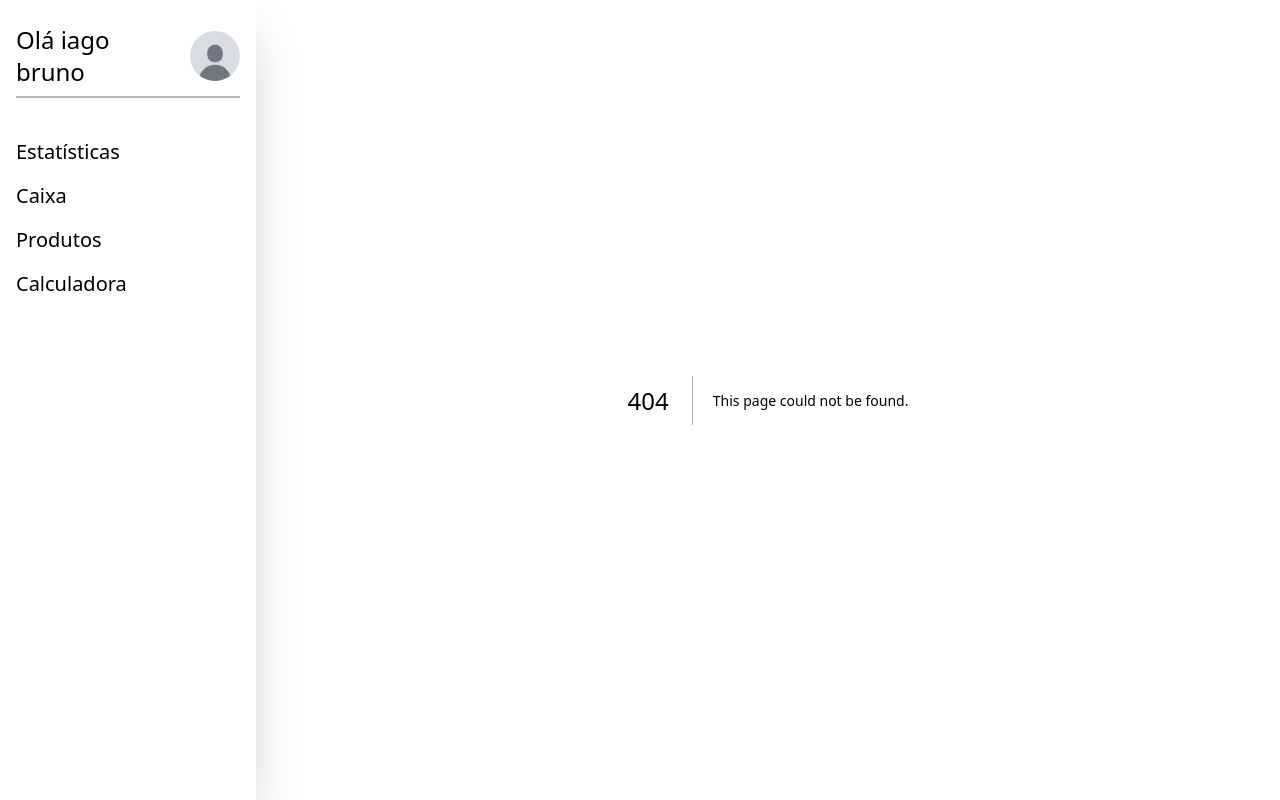
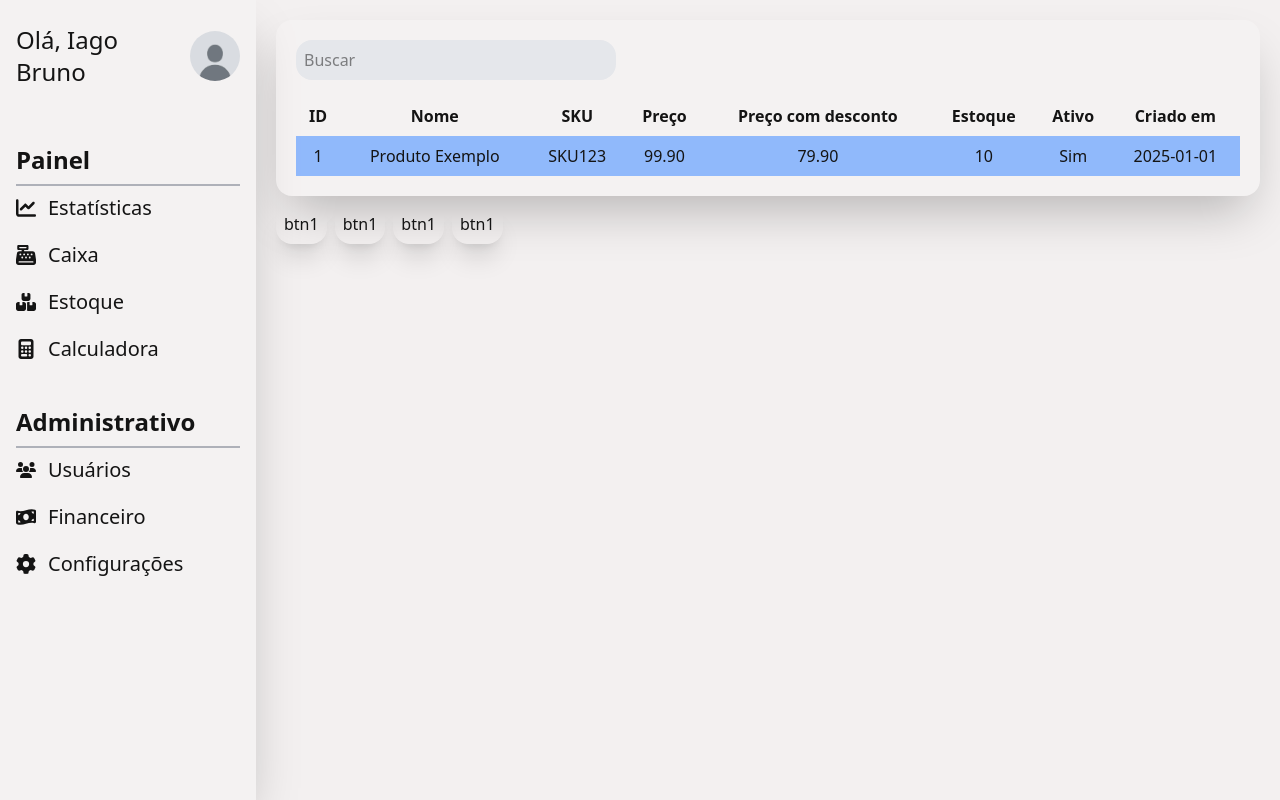
Before and after one commit to iago193/smart-stock-app, a Next.js app: page /products in a window 1280 px wide. Before the commit this address had no page. Built offline with nearby package versions, Linux system fonts and the light colour scheme.

Commit message:
area de produtos quase finalizada

```diff
--- /dev/null
+++ b/src/app/(private)/products/page.tsx
@@ -0,0 +1,57 @@
+export default function Product() {
+  const styleUl = "p-2";
+
+  return (
+    <section className="m-5">
+      <div className="w-full rounded-2xl bg-contentTheme shadow-2xl p-5">
+        <div className="w-80">
+          <input className="w-full p-2 rounded-2xl bg-gray-200 mb-4 outline-blue-300" type="search" placeholder="Buscar"/>
+        </div>
+        <div className="overflow-auto max-h-[50vh]">
+          <table className="w-full">
+            <thead className="text-center">
+              <tr>
+                <th className={styleUl}>ID</th>
+                <th className={styleUl}>Nome</th>
+                <th className={styleUl}>SKU</th>
+                <th className={styleUl}>Preço</th>
+                <th className={styleUl}>Preço com desconto</th>
+                <th className={styleUl}>Estoque</th>
+                <th className={styleUl}>Ativo</th>
+                <th className={styleUl}>Criado em</th>
+              </tr>
+            </thead>
+
+            <tbody className="text-center">
+              <tr className="odd:bg-blue-500/50 even:bg-transparent">
+                <td className={styleUl}>1</td>
+                <td className={styleUl}>Produto Exemplo</td>
+                <td className={styleUl}>SKU123</td>
+                <td className={styleUl}>99.90</td>
+                <td className={styleUl}>79.90</td>
+                <td className={styleUl}>10</td>
+                <td className={styleUl}>Sim</td>
+                <td className={styleUl}>2025-01-01</td>
+              </tr>
+            </tbody>
+          </table>
+        </div>
+      </div>
+
+      <div className="w-ful flex gap-2">
+        <button className="rounded-2xl p-2 mt-2 bg-contentTheme shadow-xl text-center">
+          btn1
+        </button>
+        <button className="rounded-2xl p-2 mt-2 bg-contentTheme shadow-xl text-center">
+          btn1
+        </button>
+        <button className="rounded-2xl p-2 mt-2 bg-contentTheme shadow-xl text-center">
+          btn1
+        </button>
+        <button className="rounded-2xl p-2 mt-2 bg-contentTheme shadow-xl text-center">
+          btn1
+        </button>
+      </div>
+    </section>
+  );
+}
--- /dev/null
+++ b/src/app/components/sidebar.tsx
@@ -0,0 +1,88 @@
+import Image from "next/image";
+import images from "../../assets";
+import {
+  FaGear,
+  FaChartLine,
+  FaCashRegister,
+  FaBoxesStacked,
+  FaCalculator,
+  FaUsers,
+  FaMoneyBillWave,
+} from "react-icons/fa6";
+import Link from "next/link";
+
+export default function SideBar() {
+  const linkStyle = 'inline-flex items-center gap-3 hover:text-primary transition'
+
+  return (
+    <aside className="bg-contentTheme shadow-2xl p-4 h-full">
+      {/* Usuário */}
+      <div className="flex justify-center items-center gap-4 mb-10 py-2 text-2xl">
+        <h2>Olá, Iago Bruno</h2>
+        <Image
+          src={images.imageDefault}
+          alt="Avatar do usuário"
+          width={50}
+          height={50}
+          className="rounded-full"
+        />
+      </div>
+
+      {/* Painel */}
+      <h3 className="text-2xl font-bold mt-5 mb-2 border-b-2 border-b-gray-500/50 py-2">
+        Painel
+      </h3>
+      <ul className="flex flex-col gap-4 text-xl">
+        <li>
+          <Link href="/" className={linkStyle}>
+            <FaChartLine />
+            Estatísticas
+          </Link>
+        </li>
+        <li>
+          <Link href="#" className={linkStyle}>
+            <FaCashRegister />
+            Caixa
+          </Link>
+        </li>
+        <li>
+          <Link href="/products" className={linkStyle}>
+            <FaBoxesStacked />
+            Estoque
+          </Link>
+        </li>
+        <li>
+          <Link href="#" className={linkStyle}>
+            <FaCalculator />
+            Calculadora
+          </Link>
+        </li>
+      </ul>
+
+      {/* Administrativo */}
+      <h3 className="text-2xl font-bold mt-8 mb-2 border-b-2 border-b-gray-500/50 py-2">
+        Administrativo
+      </h3>
+      <ul className="flex flex-col gap-4 text-xl">
+        <li>
+          <Link href="#" className={linkStyle}>
+            <FaUsers />
+            Usuários
+          </Link>
+        </li>
+        <li>
+          <Link href="#" className={linkStyle}>
+            <FaMoneyBillWave />
+            Financeiro
+          </Link>
+        </li>
+        <li>
+          <Link href="#" className={linkStyle}>
+            <FaGear />
+            Configurações
+          </Link>
+        </li>
+      </ul>
+    </aside>
+  );
+}
--- a/src/app/layout.tsx
+++ b/src/app/layout.tsx
@@ -1,5 +1,5 @@
 import type { Metadata } from "next";
-import SideBar from "@/components/sidebar";
+import SideBar from "@/app/components/sidebar";
 import "./globals.css";
 
 export const metadata: Metadata = {
--- a/src/app/page.tsx
+++ b/src/app/page.tsx
@@ -1,4 +1,5 @@
 import { HiCurrencyDollar, HiDocumentCurrencyDollar } from "react-icons/hi2";
+import { CgMoreVerticalAlt } from "react-icons/cg";
 import { FaRegCircle } from "react-icons/fa";
 import { CircularProgress } from "@/utils/circularProgress";
 
@@ -36,9 +37,7 @@ export default function Home() {
               Total de vendas esse mês
             </h2>
 
-            <p className="text-5xl font-bold">
-              {formattedCurrentValue}
-            </p>
+            <p className="text-5xl font-bold">{formattedCurrentValue}</p>
           </div>
 
           {/* MONTHLY SALES ESTIMATE (DESKTOP ONLY) */}
@@ -48,9 +47,7 @@ export default function Home() {
               Estimativa de vendas para esse mês
             </h2>
 
-            <p className="text-5xl font-bold">
-              {formattedEstimativeValue}
-            </p>
+            <p className="text-5xl font-bold">{formattedEstimativeValue}</p>
           </div>
         </div>
 
@@ -63,15 +60,15 @@ export default function Home() {
         </div>
 
         {/* ACTION BUTTON */}
-        <button className="bg-blue-500/50 rounded-full p-2 absolute top-5 right-5 md:top-10 md:right-10 hover:bg-blue-500/70">
-          Ver detalhes
+        <button className="rounded-full p-2 text-2xl absolute top-5 right-5 md:top-5 md:right-5 hover:bg-blue-500/70">
+          <CgMoreVerticalAlt />
         </button>
       </div>
 
       {/* DASHBOARD BOTTOM GRID */}
-      <div className="w-full grid grid-cols-1 lg:grid-cols-2 gap-5 items-start">
+      <div className="w-full grid grid-cols-1 lg:grid-cols-2 gap-5 items-start relative">
         {/* PREVIOUS MONTHS SUMMARY */}
-        <div className="bg-contentTheme shadow-2xl rounded-2xl p-5 lg:p-10 max-h-[38.5rem] overflow-y-auto custom-scroll">
+        <div className="bg-contentTheme shadow-2xl rounded-2xl p-5 lg:p-10 max-h-[38.5rem] overflow-y-auto custom-scroll relative">
           <h2 className="mb-4">Resumo dos meses passados</h2>
 
           {/* MONTHS GRID */}
@@ -102,6 +99,10 @@ export default function Home() {
               </div>
             </div>
           </div>
+          {/* ACTION BUTTON */}
+          <button className="rounded-full p-2 text-2xl absolute top-5 right-5 md:top-5 md:right-5 hover:bg-blue-500/70">
+            <CgMoreVerticalAlt />
+          </button>
         </div>
 
         {/* SALES HISTORY */}
@@ -117,6 +118,10 @@ export default function Home() {
             </div>
           </div>
         </div>
+        {/* ACTION BUTTON */}
+        <button className="rounded-full p-2 text-2xl absolute top-5 right-5 md:top-5 md:right-5 hover:bg-blue-500/70">
+          <CgMoreVerticalAlt />
+        </button>
       </div>
     </section>
   );
--- a/src/components/sidebar.tsx
+++ /dev/null
@@ -1,27 +0,0 @@
-import images from "../assets/index";
-import Image from "next/image";
-
-export default function SideBar() {
-  return (
-    <section className="bg-contentTheme shadow-2xl p-4">
-      <div className="">
-        <div className="flex justify-center items-center gap-4 border-b-2 border-b-gray-500/50 mb-10 py-2 text-2xl">
-          <h2>Olá iago bruno</h2>
-          <Image
-            src={images.imageDefault}
-            alt="imageDefault"
-            width={50}
-            height={50}
-            className="rounded-full"
-          />
-        </div>
-        <ul className="flex flex-col gap-4 text-xl">
-          <li>Estatísticas</li>
-          <li>Caixa</li>
-          <li>Produtos</li>
-          <li>Calculadora</li>
-        </ul>
-      </div>
-    </section>
-  );
-}
```
